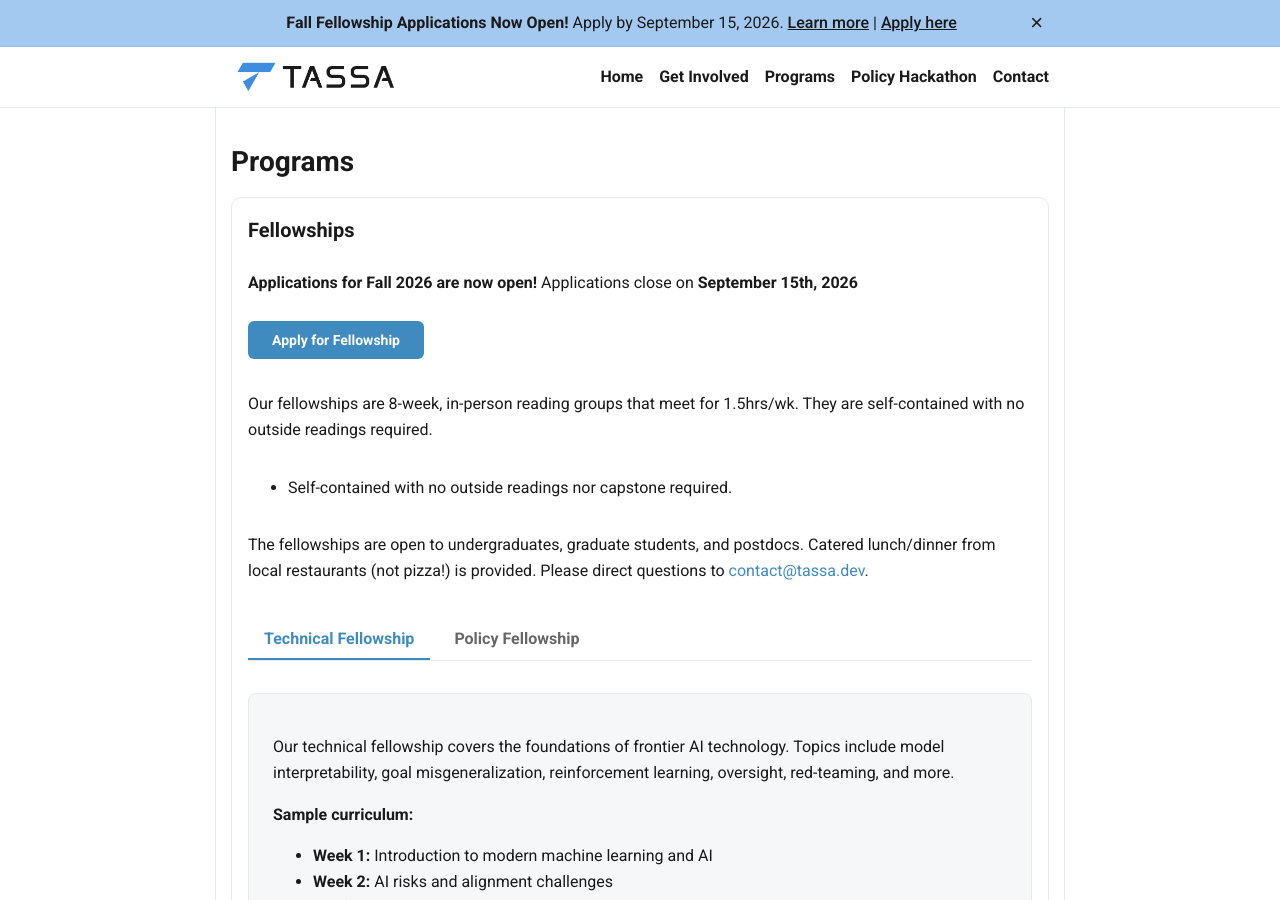
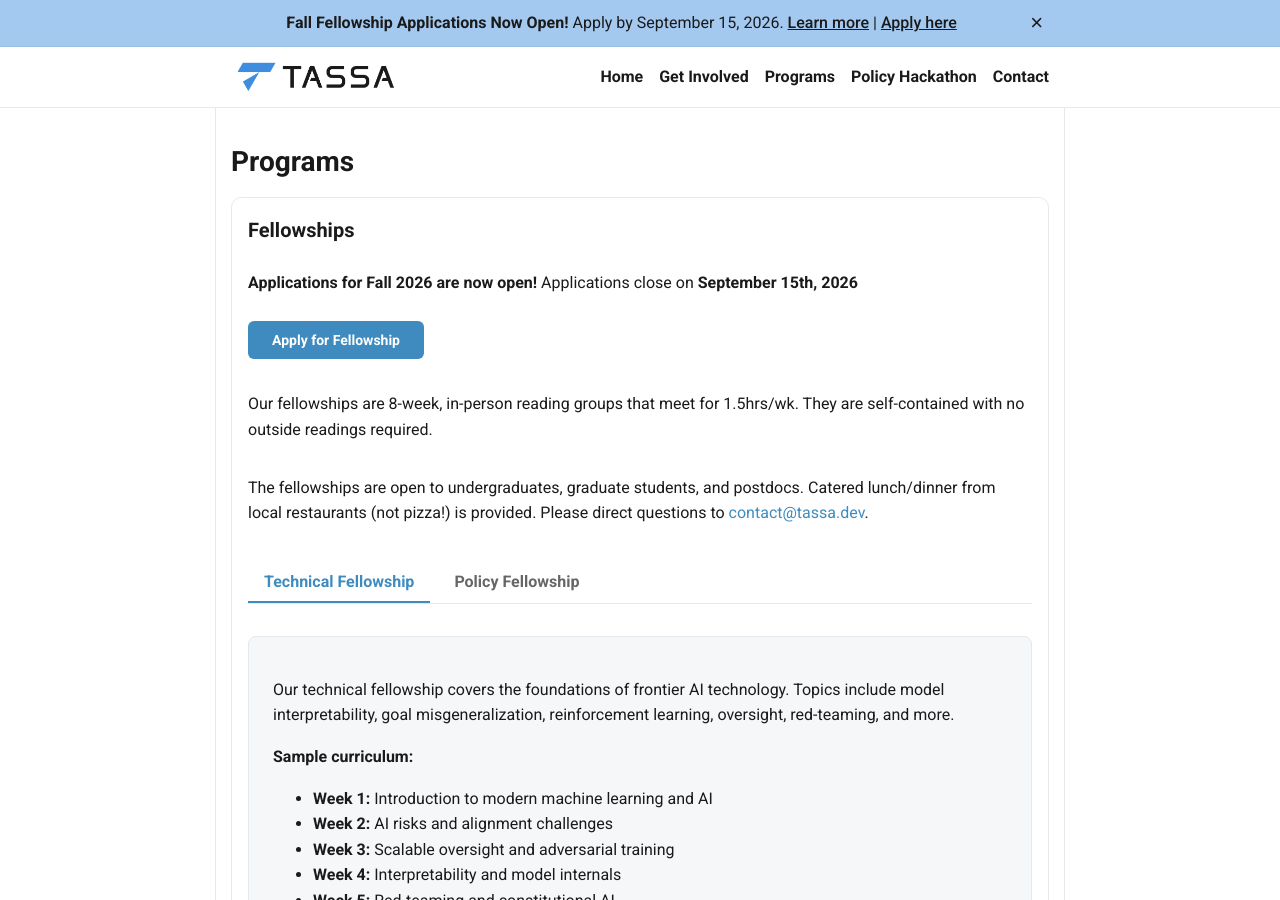
Before and after one commit to tuftsaisafety/tuftsaisafety.github.io, a Jekyll site: the page built from pages/programs.html, in a window 1280 px wide and 900 px high. Built offline with Jekyll 4.4.1, drawn with Linux system fonts in a browser that asks for light colours.

Commit message:
Update programs.html

```diff
--- a/pages/programs.html
+++ b/pages/programs.html
@@ -22,9 +22,6 @@ permalink: /programs/
                 <p>
                     Our fellowships are 8-week, in-person reading groups that meet for 1.5hrs/wk. They are self-contained with no outside readings required.
                 </p>
-                <ul>
-                    <li>Self-contained with no outside readings nor capstone required.</li>
-                </ul>
                 <p>
                     The fellowships are open to undergraduates, graduate students, and postdocs.
                     Catered lunch/dinner from local restaurants (not pizza!) is provided. Please
```
